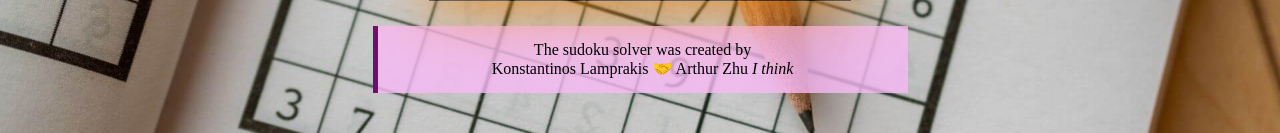
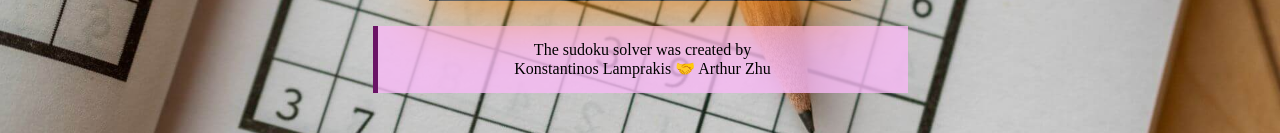
Before and after one commit to KonstantinosLamprakis/solvdoku, a PHP site: page /index.php?x= in a window 1280 px wide. Shown: the part 1402-1535 px from the top of the page. Run offline with PHP 8.4, Linux system fonts and the light colour scheme.

Commit message:
Modify footer text

```diff
--- a/index.php
+++ b/index.php
@@ -444,7 +444,7 @@
             </div>
         </div>
         <footer>
-            The sudoku solver was created by<br />Konstantinos Lamprakis &#129309; Arthur Zhu <i>I think</i>
+            The sudoku solver was created by<br />Konstantinos Lamprakis &#129309; Arthur Zhu
         </footer>
     </div>
 </body>
```
